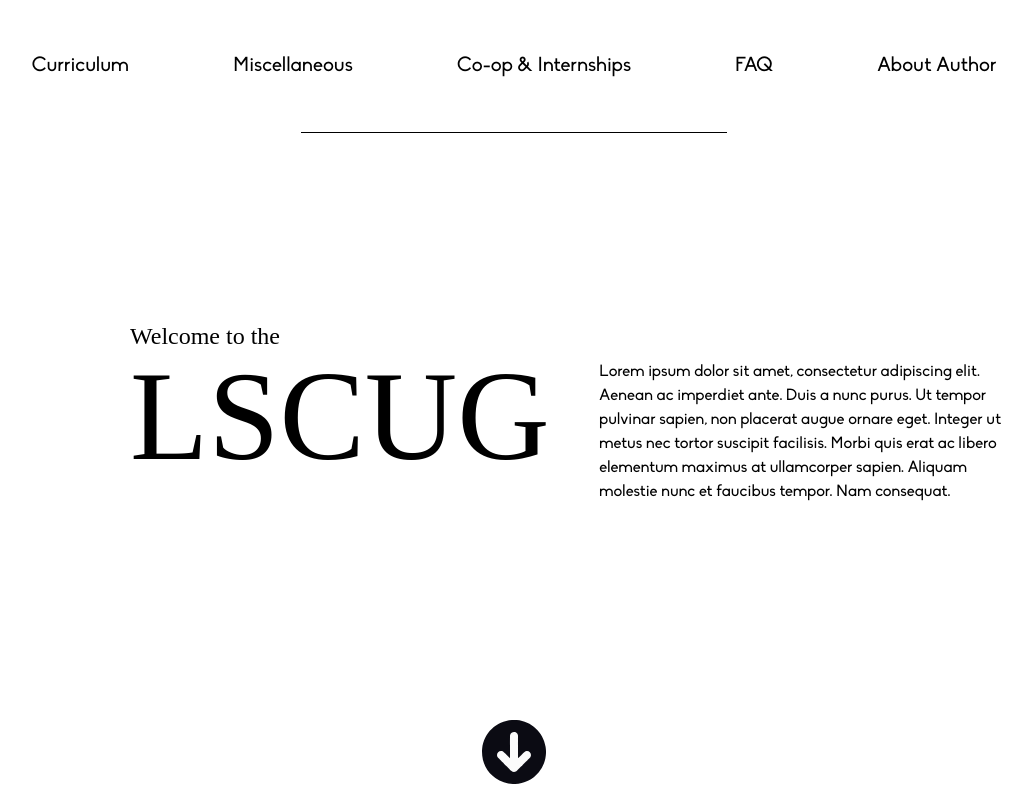
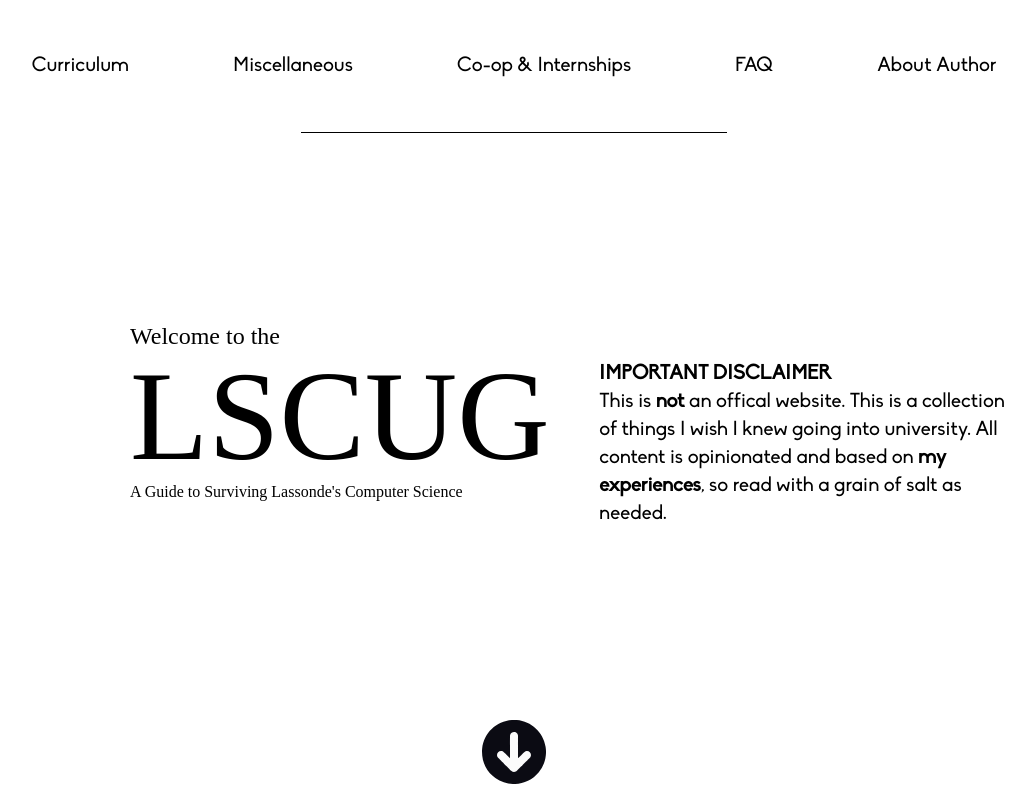
Before and after one commit to chrisngyn/york-cs-primer, a React (Create React App) app in the folder lscug-v2/: page / in a window 1280 px wide. Shown: the whole page, without its empty margins (126-1161 px from the left). Built offline with nearby package versions, Linux system fonts and the light colour scheme; a web font is replaced by a local one.

Commit message:
Updated text on home page

```diff
--- a/lscug-v2/src/App.jsx
+++ b/lscug-v2/src/App.jsx
@@ -6,14 +6,17 @@
   return (
     <div className="background w-screen h-screen bg-white dark:bg-darkbg">
       <NavBar></NavBar>
-      <div className='font-couture text-black dark:text-white absolute top-2/5 left-1/5 animate-fadedown'>
+      <div className='select-none font-couture text-black dark:text-white absolute top-2/5 left-1/5 animate-fadedown'>
         <a className='text-2xl'>Welcome to the</a>
         <br/>
-        <a className='text-9xl '>LSCUG</a>
+        <a className='text-9xl hover:animate-pulse'>LSCUG</a>
+        <br/>
+        <a className='text-l'>A Guide to Surviving Lassonde's Computer Science</a>
       </div>
 
-      <div className='font-biko text-black dark:text-white absolute top-45% right-1/10 w-1/3 animate-fadedown'>
-        <a>Lorem ipsum dolor sit amet, consectetur adipiscing elit. Aenean ac imperdiet ante. Duis a nunc purus. Ut tempor pulvinar sapien, non placerat augue ornare eget. Integer ut metus nec tortor suscipit facilisis. Morbi quis erat ac libero elementum maximus at ullamcorper sapien. Aliquam molestie nunc et faucibus tempor. Nam consequat.</a>
+      <div className='font-biko text-black text-xl dark:text-white absolute top-45% right-1/10 w-1/3 animate-fadedown'>
+        <a><strong>IMPORTANT DISCLAIMER</strong><br></br>This is <strong>not</strong> an offical website. This is a collection of things I wish I knew going into university.
+        All content is opinionated and based on <strong>my experiences</strong>, so read with a grain of salt as needed.</a>
       </div>
       <DownArrow/>
     </div>
```
